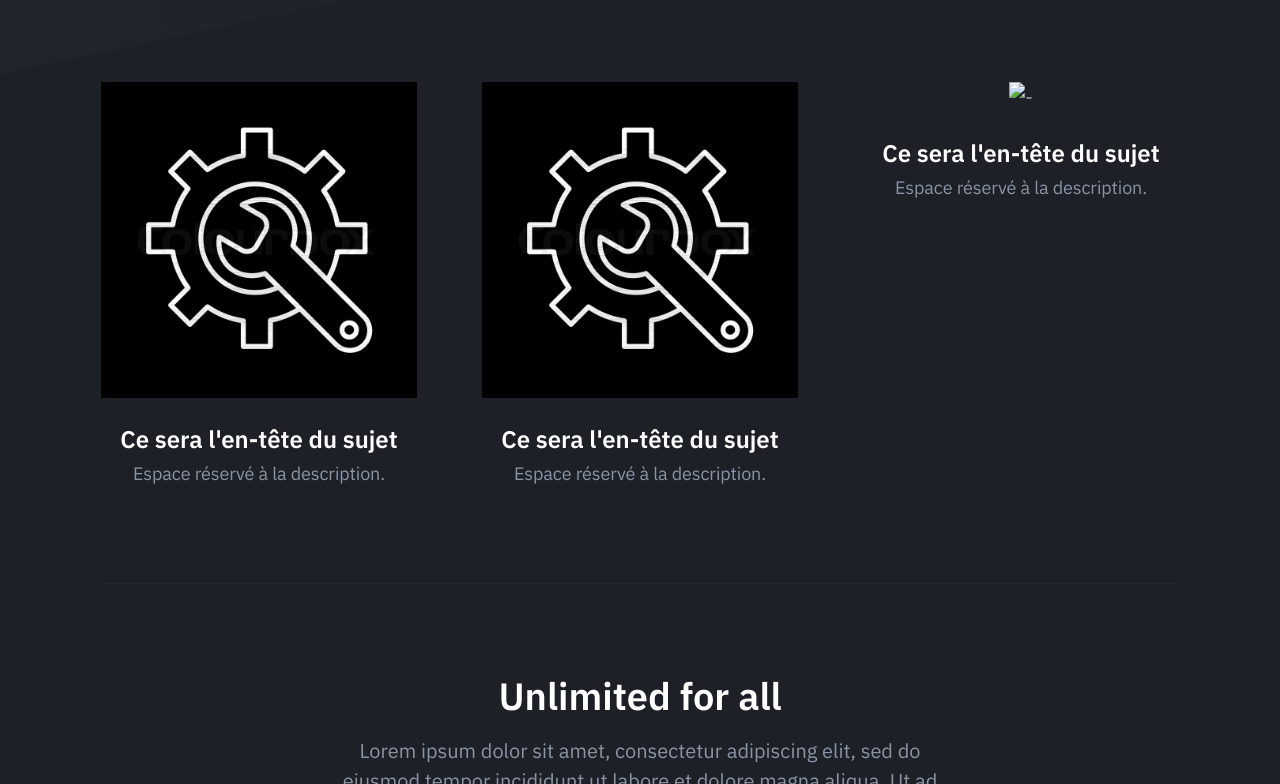
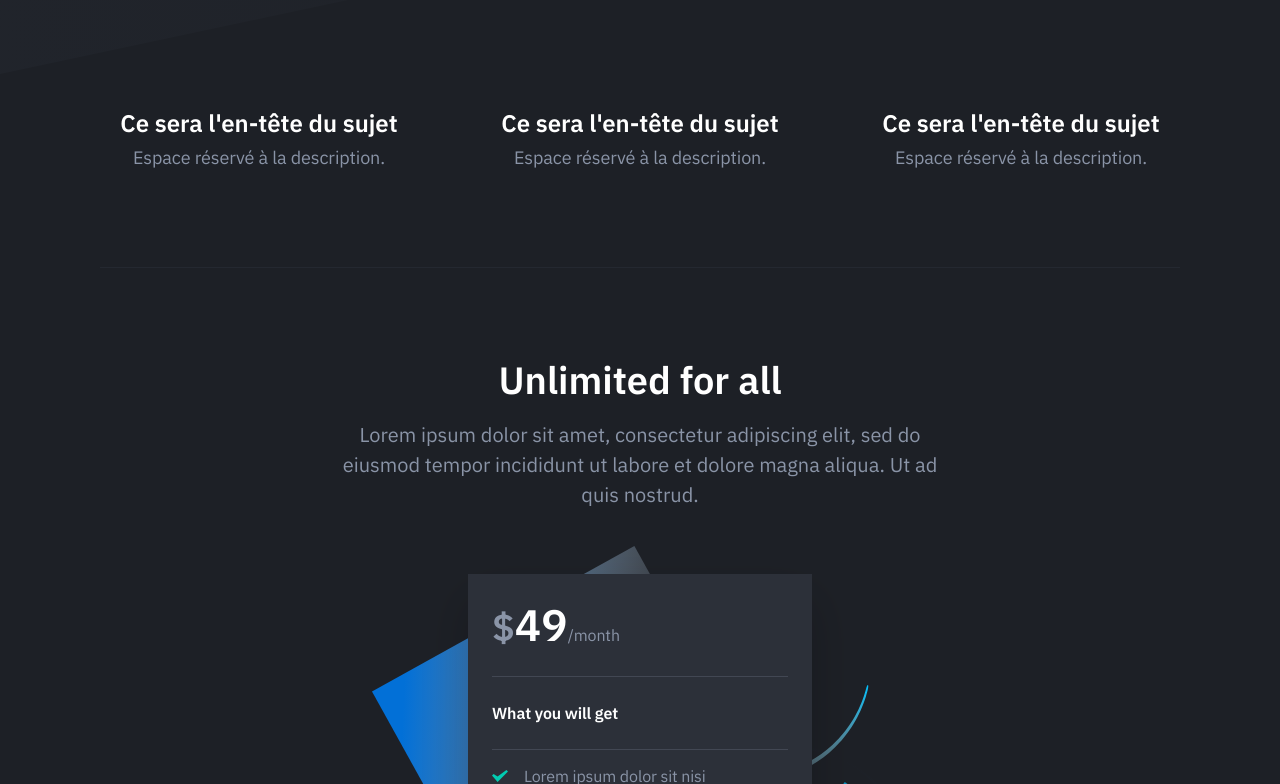
Before and after one commit to KieraDEV/PunchHost-Client, a plain HTML site: page index.html in a window 1280 px wide. Shown: the part 626-1410 px from the top of the page. Drawn offline with nearby package versions, Linux system fonts and the light colour scheme.

Commit message:
Update index.html

```diff
--- a/index.html
+++ b/index.html
@@ -62,7 +62,6 @@
                             <div class="feature text-center is-revealing">
                                 <div class="feature-inner">
                                     <div class="feature-icon">
-										<img src="gear.jpg" alt="-">
                                     </div>
                                     <h4 class="feature-title mt-24">Ce sera l'en-tête du sujet</h4>
                                     <p class="text-sm mb-0">Espace réservé à la description.</p>
@@ -71,7 +70,6 @@
 							<div class="feature text-center is-revealing">
                                 <div class="feature-inner">
                                     <div class="feature-icon">
-										<img src="gear.jpg" alt="-">
                                     </div>
                                     <h4 class="feature-title mt-24">Ce sera l'en-tête du sujet</h4>
                                     <p class="text-sm mb-0">Espace réservé à la description.</p>
@@ -80,7 +78,6 @@
                             <div class="feature text-center is-revealing">
                                 <div class="feature-inner">
                                     <div class="feature-icon">
-										<img src="ge.jpg" alt="-">
                                     </div>
                                     <h4 class="feature-title mt-24">Ce sera l'en-tête du sujet</h4>
                                     <p class="text-sm mb-0">Espace réservé à la description.</p>
```
